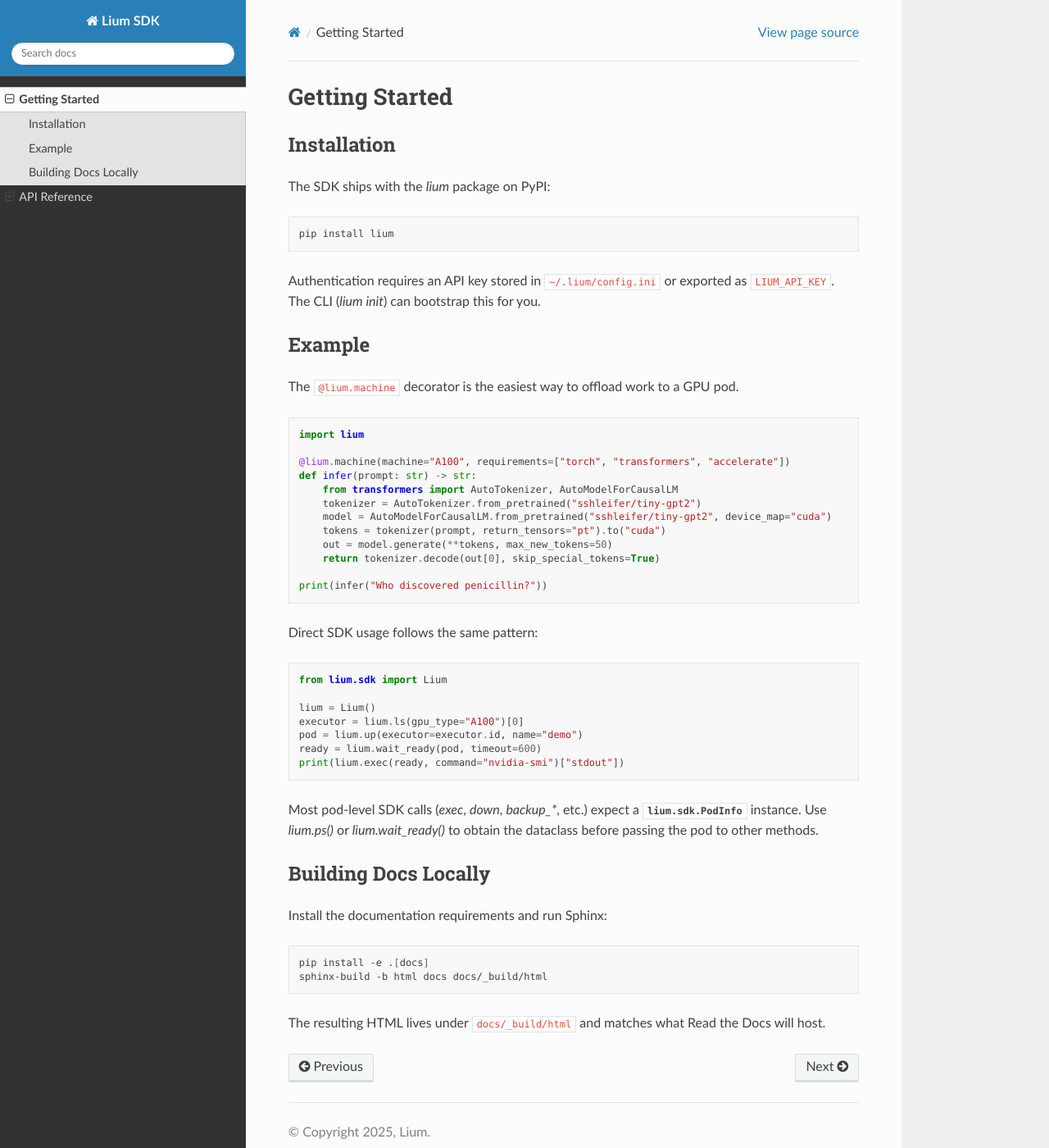
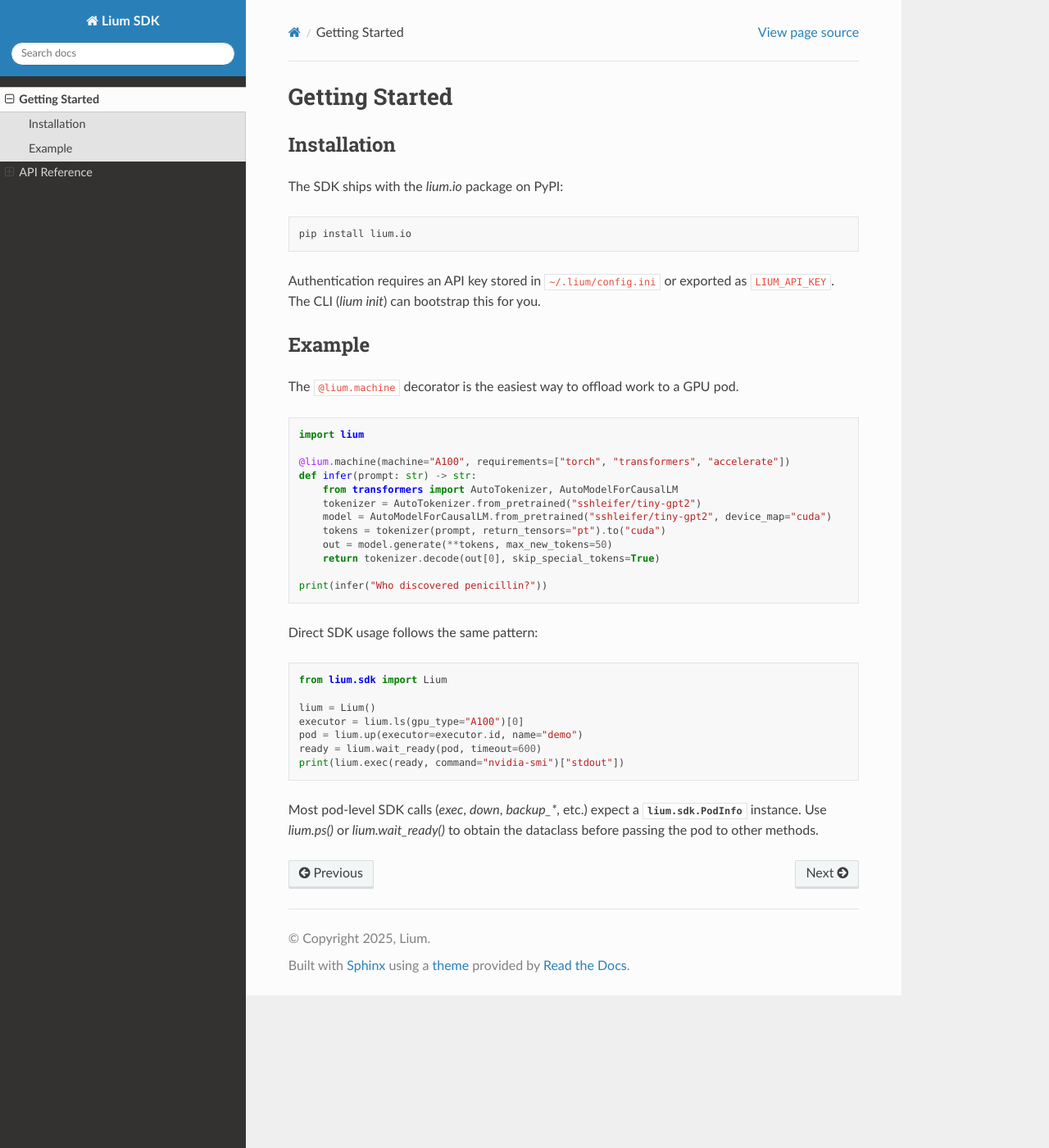
Before and after one commit to Datura-ai/lium-cli, a Sphinx documentation site: the page built from docs/getting-started.rst, in a window 1280 px wide and 1400 px high. Shown: the whole window at 82% size. Built offline with Sphinx 7.4.7 and the Read the Docs theme 3.1.0, drawn with Linux system fonts in a browser that asks for light colours.

Commit message:
chore: rebrand package as lium.io and bump to v0.0.1

```diff
--- a/docs/getting-started.rst
+++ b/docs/getting-started.rst
@@ -4,11 +4,11 @@
 Installation
 ------------
 
-The SDK ships with the `lium` package on PyPI:
+The SDK ships with the `lium.io` package on PyPI:
 
 .. code-block:: bash
 
-   pip install lium
+   pip install lium.io
 
 Authentication requires an API key stored in ``~/.lium/config.ini`` or exported as
 ``LIUM_API_KEY``. The CLI (`lium init`) can bootstrap this for you.
@@ -48,16 +48,3 @@
 Most pod-level SDK calls (`exec`, `down`, `backup_*`, etc.) expect a :class:`lium.sdk.PodInfo`
 instance. Use `lium.ps()` or `lium.wait_ready()` to obtain the dataclass before passing the pod to
 other methods.
-
-Building Docs Locally
----------------------
-
-Install the documentation requirements and run Sphinx:
-
-.. code-block:: bash
-
-   pip install -e .[docs]
-   sphinx-build -b html docs docs/_build/html
-
-The resulting HTML lives under ``docs/_build/html`` and matches what Read the Docs
-will host.
```
Also changed, not shown: README.md (+1 -1 lines).
